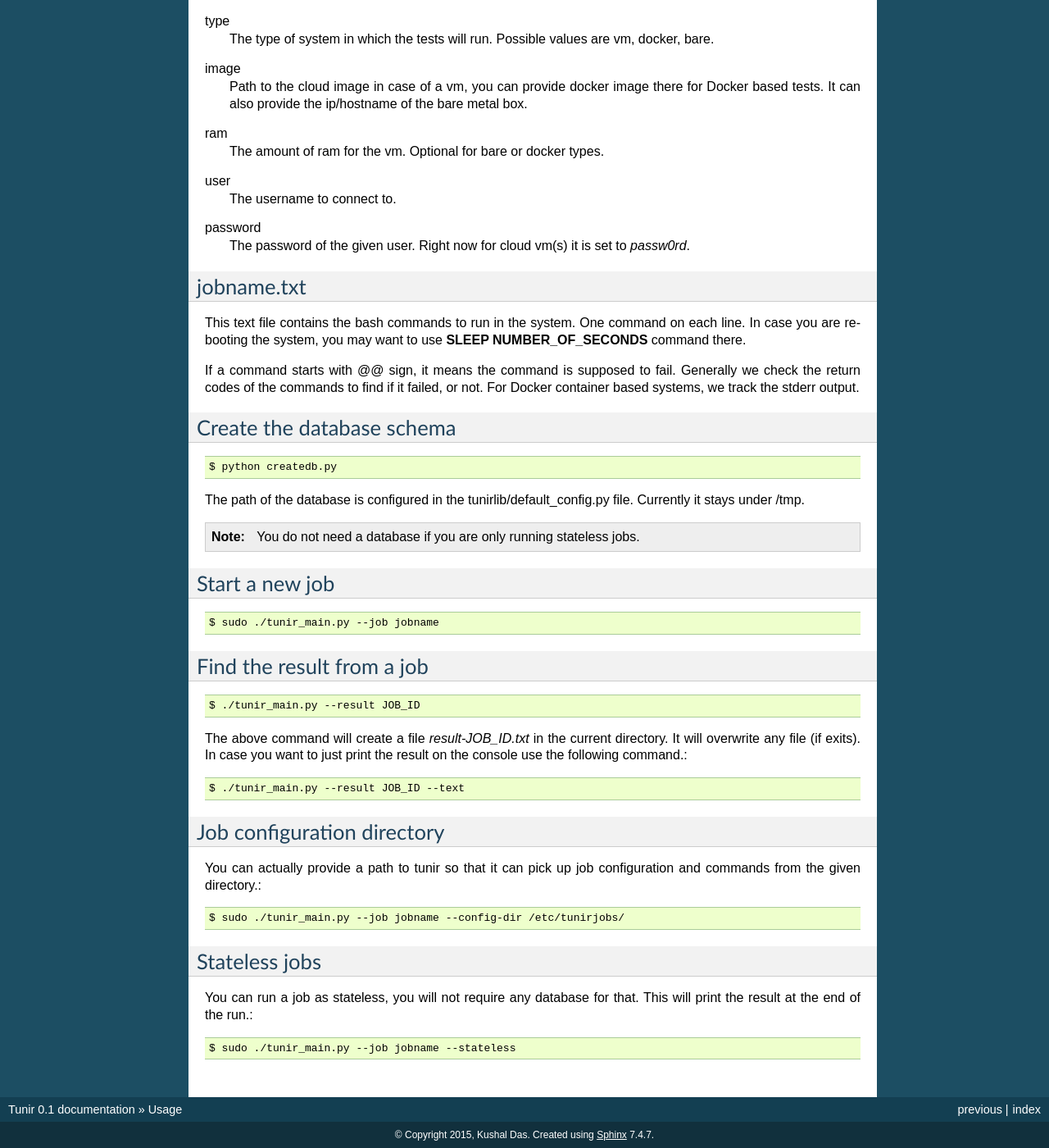
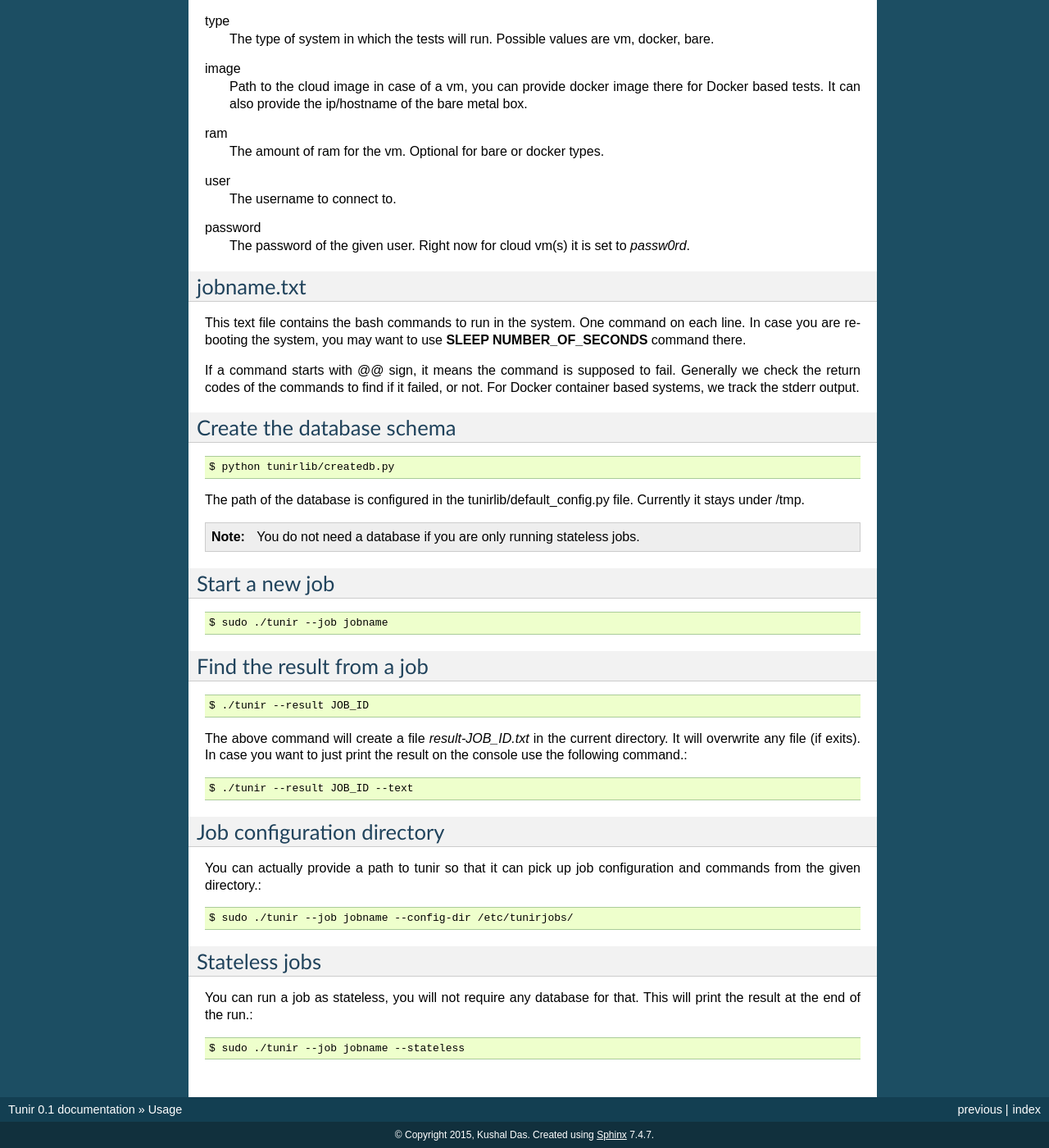
Before and after one commit to kushaldas/tunir, a Sphinx documentation site: the page built from docs/usage.rst, in a window 1280 px wide and 1400 px high, scrolled down 604 px. Shown: the whole window at 82% size. Built offline with Sphinx 7.4.7, drawn with Linux system fonts in a browser that asks for light colours.

Commit message:
Updates example to ./tunir

```diff
--- a/docs/usage.rst
+++ b/docs/usage.rst
@@ -63,7 +63,7 @@ Create the database schema
 ---------------------------
 ::
 
-    $ python createdb.py
+    $ python tunirlib/createdb.py
 
 The path of the database is configured in the tunirlib/default_config.py file. Currently it stays under /tmp.
 
@@ -75,7 +75,7 @@ Start a new job
 
 ::
 
-    $ sudo ./tunir_main.py --job jobname
+    $ sudo ./tunir --job jobname
 
 
 Find the result from a job
@@ -83,12 +83,12 @@ Find the result from a job
 
 ::
 
-    $ ./tunir_main.py --result JOB_ID
+    $ ./tunir --result JOB_ID
 
 The above command will create a file *result-JOB_ID.txt* in the current directory. It will overwrite any file (if exits).
 In case you want to just print the result on the console use the following command.::
 
-    $ ./tunir_main.py --result JOB_ID --text
+    $ ./tunir --result JOB_ID --text
 
 
 Job configuration directory
@@ -96,7 +96,7 @@ Job configuration directory
 
 You can actually provide a path to tunir so that it can pick up job configuration and commands from the given directory.::
 
-    $ sudo ./tunir_main.py --job jobname --config-dir /etc/tunirjobs/
+    $ sudo ./tunir --job jobname --config-dir /etc/tunirjobs/
 
 
 Stateless jobs
@@ -105,4 +105,4 @@ Stateless jobs
 You can run a job as stateless, you will not require any database for that. This will print the result at the end of the
 run.::
 
-    $ sudo ./tunir_main.py --job jobname --stateless
+    $ sudo ./tunir --job jobname --stateless
```
